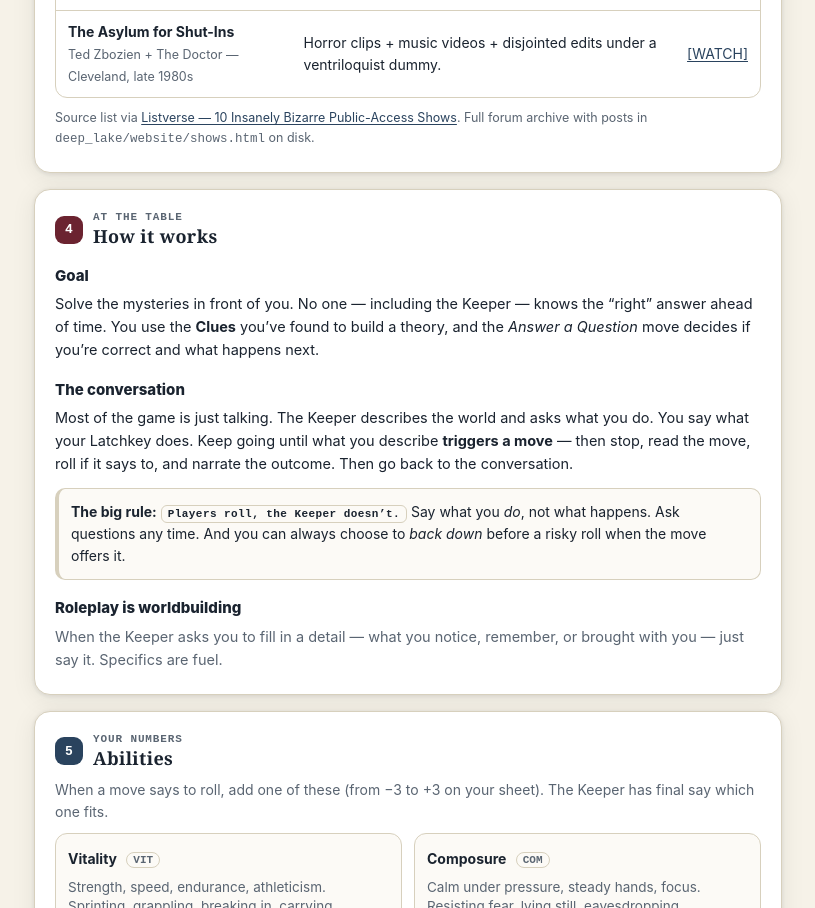
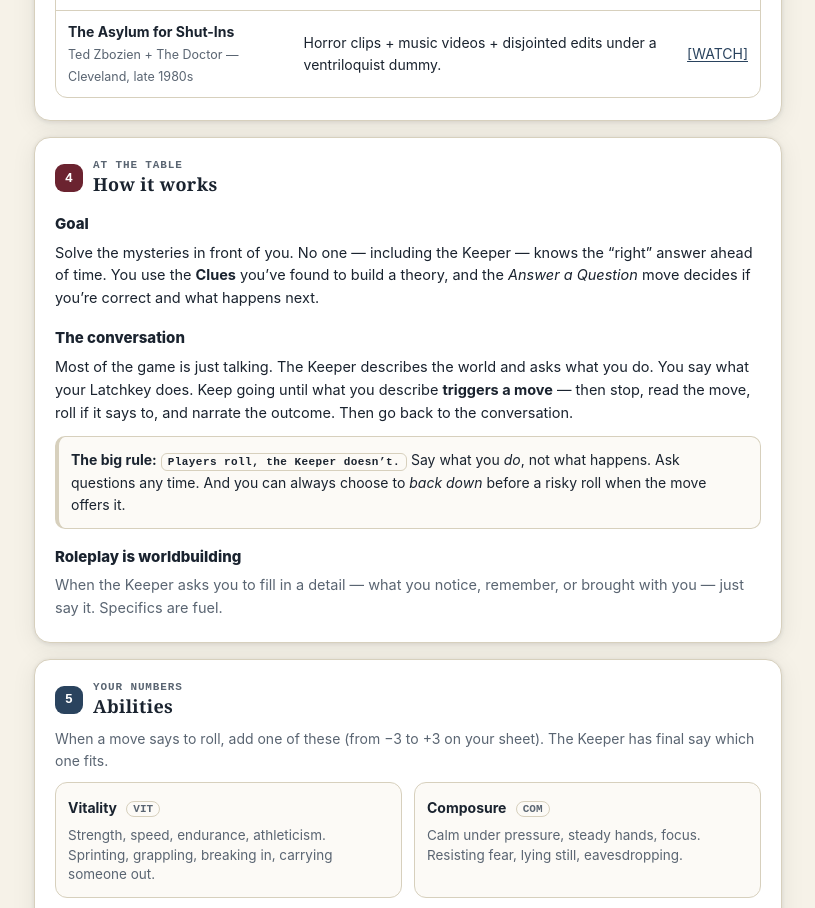
Before and after one commit to mattdurham/latchkeys, a plain HTML site: page index.html in a window 1280 px wide. Shown: the part 2082-2990 px from the top of the page, without its empty margins (232-1047 px from the left). Drawn offline with Linux system fonts and the light colour scheme.

Commit message:
remove Listverse source link under Weird Shows

```diff
--- a/index.html
+++ b/index.html
@@ -249,7 +249,7 @@
         </tbody>
       </table>
     </div>
-    <p class="muted" style="margin:10px 0 0; font-size:12.5px">Source list via <a href="https://www.listverse.com/2014/08/18/10-insanely-bizarre-public-access-shows/">Listverse — 10 Insanely Bizarre Public-Access Shows</a>. Full forum archive with posts in <code>deep_lake/website/shows.html</code> on disk.</p>
+
   </section>
 
   <!-- HOW IT WORKS -->
```
